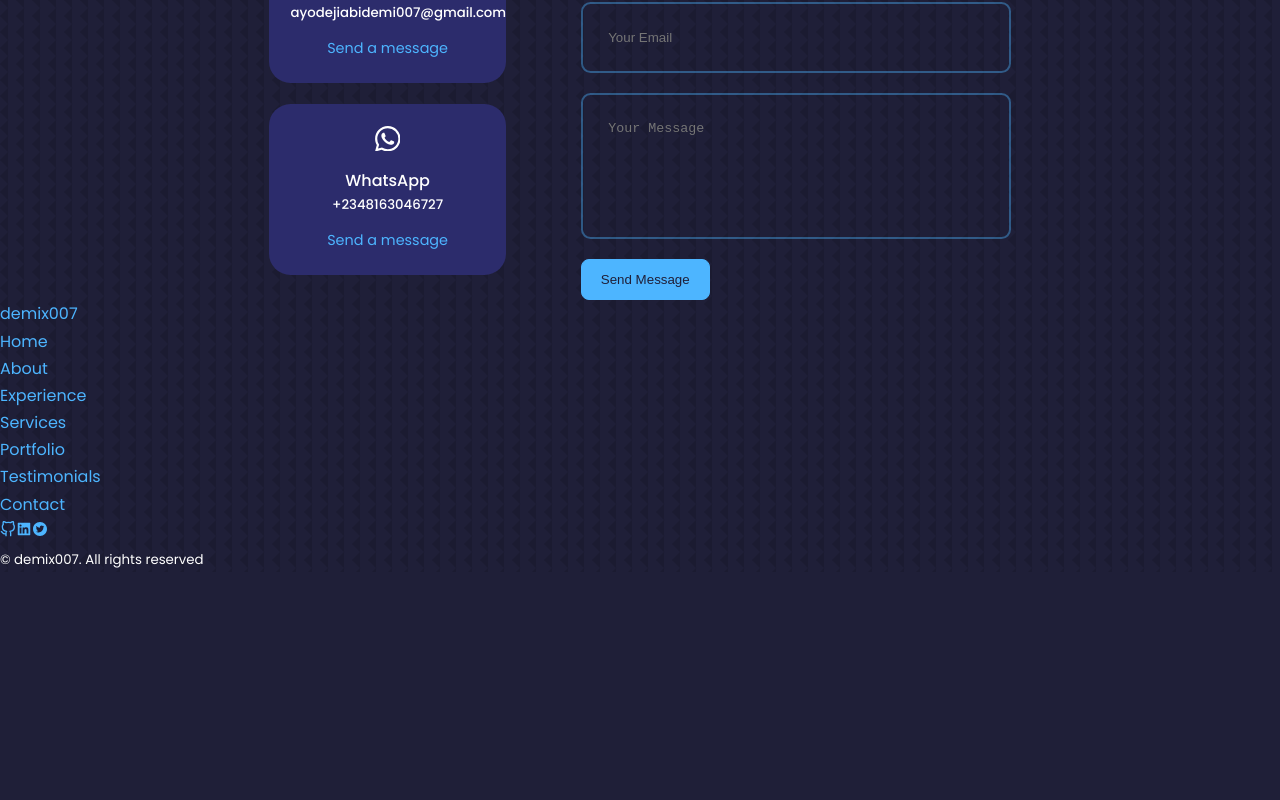
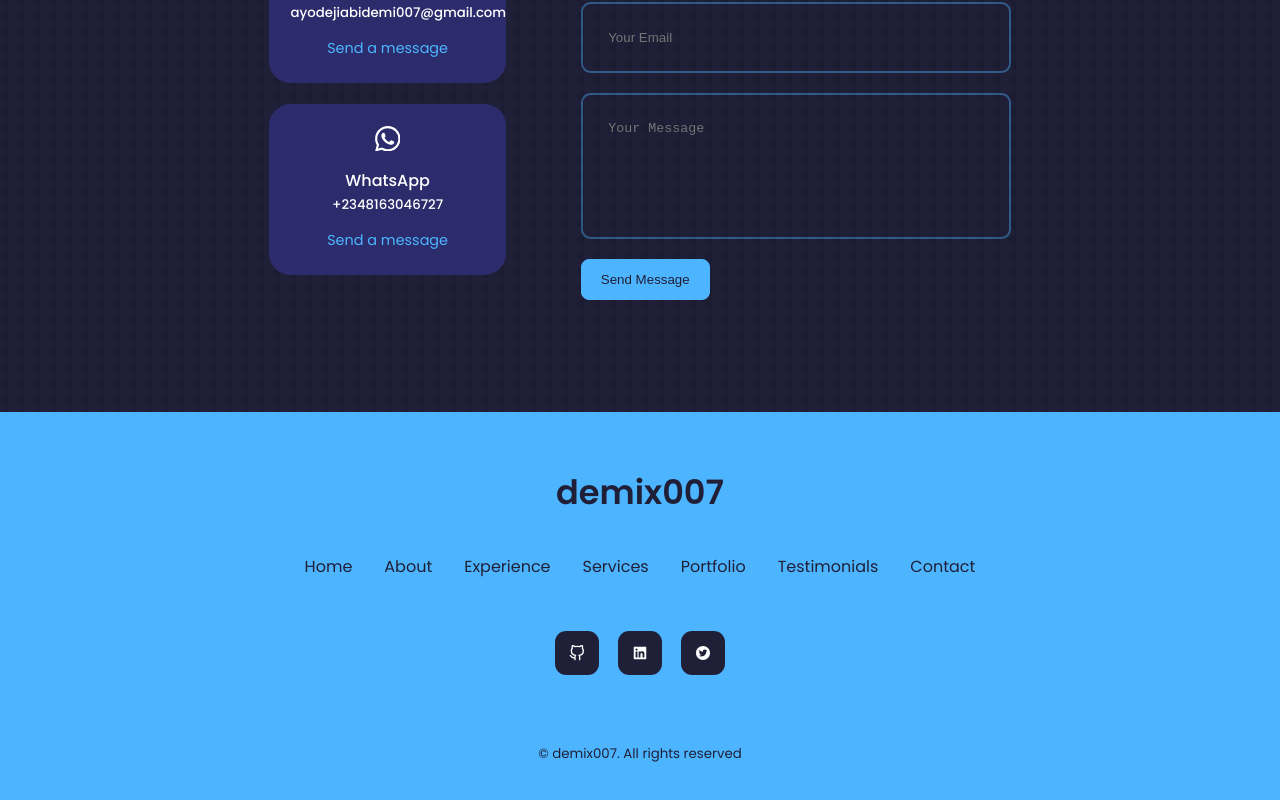
Before and after one commit to demix007/portfolio-website, a React (Create React App) app: page / in a window 1280 px wide. Shown: the part 5096-5896 px from the top of the page. Before the commit the page ends 5668 px from the top, so only its background shows below. Built offline with nearby package versions, Linux system fonts and the light colour scheme.

Commit message:
Add footer stylings

```diff
--- a/src/components/footer/footer.css
+++ b/src/components/footer/footer.css
@@ -1,3 +1,53 @@
-body {
-  margin: 0;
+footer {
+  background: var(--color-primary);
+  padding: 3.2rem 0;
+  text-align: center;
+  font-size: 1rem;
+  margin-top: 7rem;
 }
+
+footer a {
+  color: var(--color-bg);
+}
+
+.footer__logo {
+  font-size: 2.1rem;
+  font-weight: 600;
+  margin-bottom: 2rem;
+  display: inline-block;
+}
+
+.permalinks {
+  display: flex;
+  justify-content: center;
+  gap: 2rem;
+  margin: 0 auto 3.2rem;
+  flex-wrap: wrap;
+}
+
+.footer__socials {
+  display: flex;
+  justify-content: center;
+  gap: 1.2rem;
+  margin-bottom: 4rem;
+}
+
+.footer__socials a {
+  background: var(--color-bg);
+  color: var(--color-white);
+  padding: 0.8rem;
+  border-radius: 0.7rem;
+  display: flex;
+  border: 1px solid transparent;
+}
+
+.footer__socials a:hover {
+  border-color: var(--color-bg);
+  background: transparent;
+  color: var(--color-bg);
+}
+
+.footer_copyright {
+  color: var(--color-bg);
+  margin-bottom: 3.8rem;
+}
```
